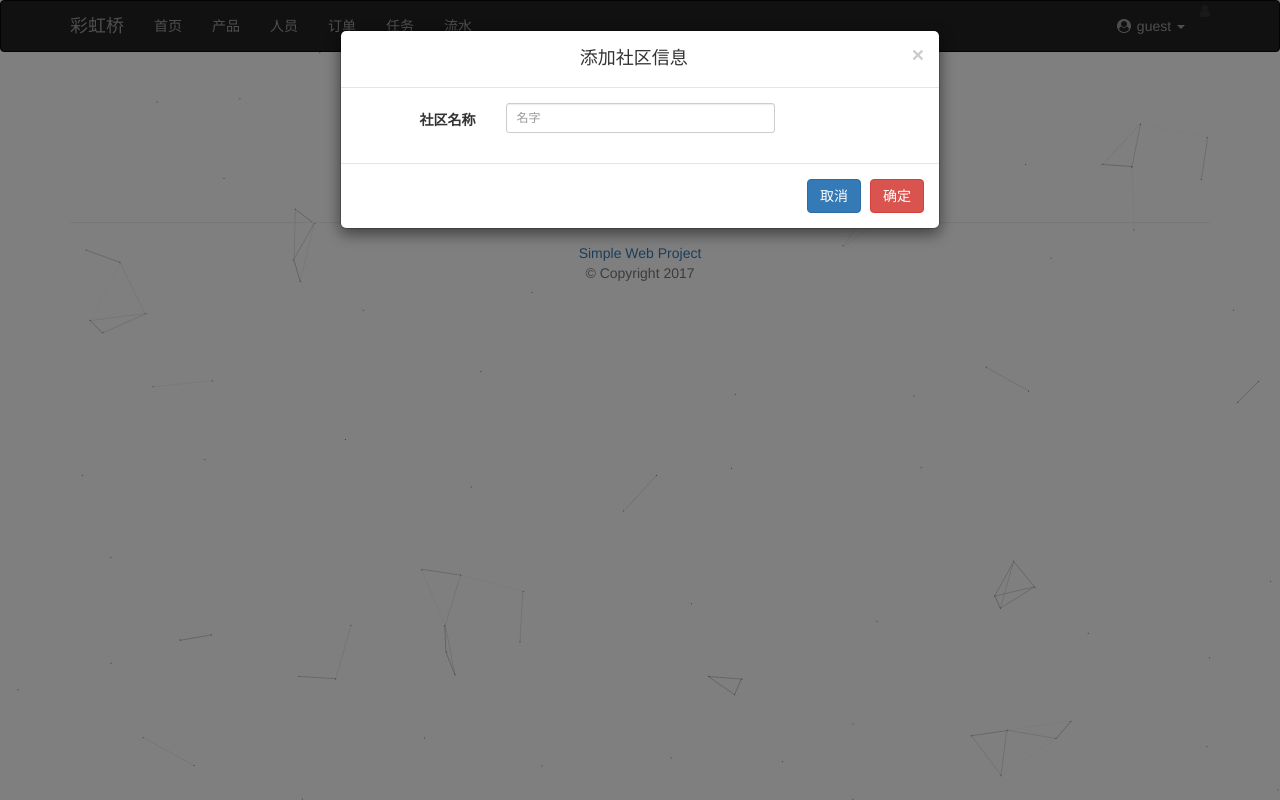
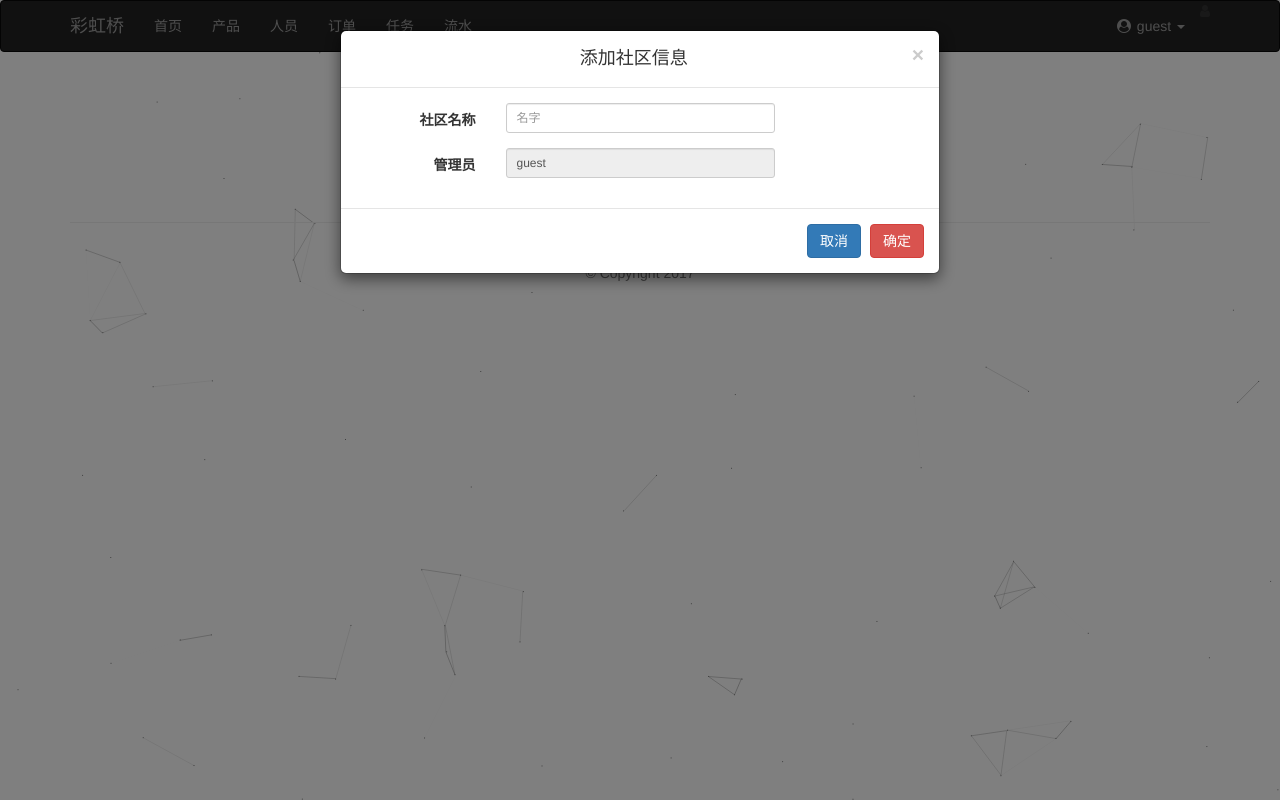
Before and after one commit to sonnyhcl/Simple-ERP-System, a Flask app: template webapp/templates/community.html in a window 1280 px wide, after a click on "添加社区". Run offline with Flask 2, Linux system fonts and the light colour scheme; the template is opened without the code that fills it, so the values that code supplies are empty; the visitor is signed in with stand-in values (Sample User, id 1); some libraries are stand-ins or nearby versions.

Commit message:
社区页面的增删改功能ok

```diff
--- a/webapp/templates/community.html
+++ b/webapp/templates/community.html
@@ -20,6 +20,17 @@
                             <label class="col-lg-3 control-label">社区名称</label>
                             <div class="col-lg-6">
                                 <input size="16" id="t_name" type="text" value="" placeholder="名字"
+                                       class="form-control input-sm c6" data-content="不能为空" data-placement="bottom" tabindex="0"
+                                       data-toggle="popover" data-trigger="focus"/>
+                            </div>
+                        </div>
+                    </form>
+
+                    <form class="form-horizontal" role="form">
+                        <div class="form-group">
+                            <label class="col-lg-3 control-label">管理员</label>
+                            <div class="col-lg-6">
+                                <input size="16" id="t_admin" type="text" value="{{session['u_name']}}" placeholder="管理员名字"
                                        class="form-control input-sm c6" data-content="不能为空" data-placement="bottom" tabindex="0"
                                        data-toggle="popover" data-trigger="focus"/>
                             </div>
@@ -147,6 +158,7 @@
     function add_it() {
         console.log("add it");
         $("#myModalLabel_comm").text("添加社区信息");
+        $("#t_admin").attr("readonly", "true");
         $("#yes_btn_comm").attr('onclick', 'confirm_add_member_comm()');
     }
 
@@ -165,6 +177,7 @@
 
     function modify_it(id) {
         console.log("modify it:" + id);
+        $("#t_admin").remove("readonly");
         $.post("/community/" + id, function (ret) {
             console.log(ret);
             data = ret.data[0];
```
Also changed, not shown: webapp/db/CreateTables.py (+9 -7 lines), webapp/db/db_community.py (+4 -3 lines).
